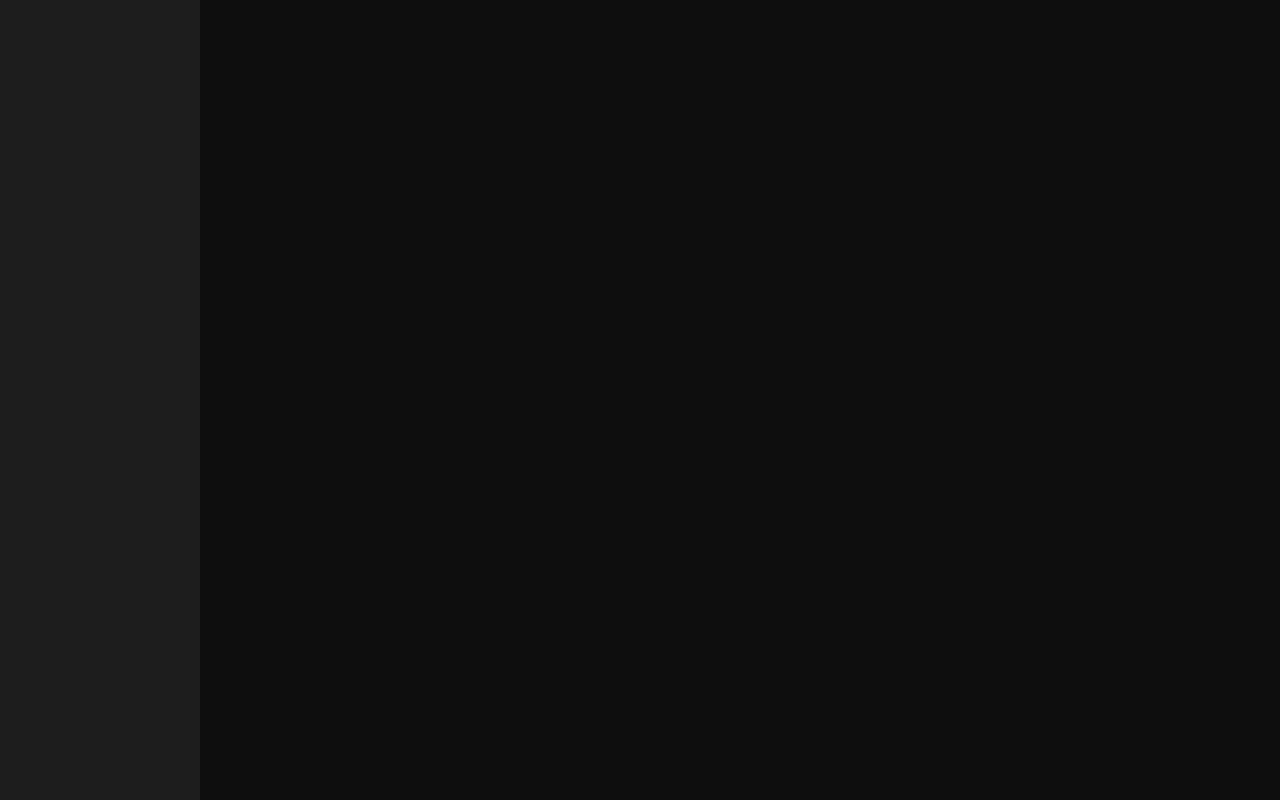
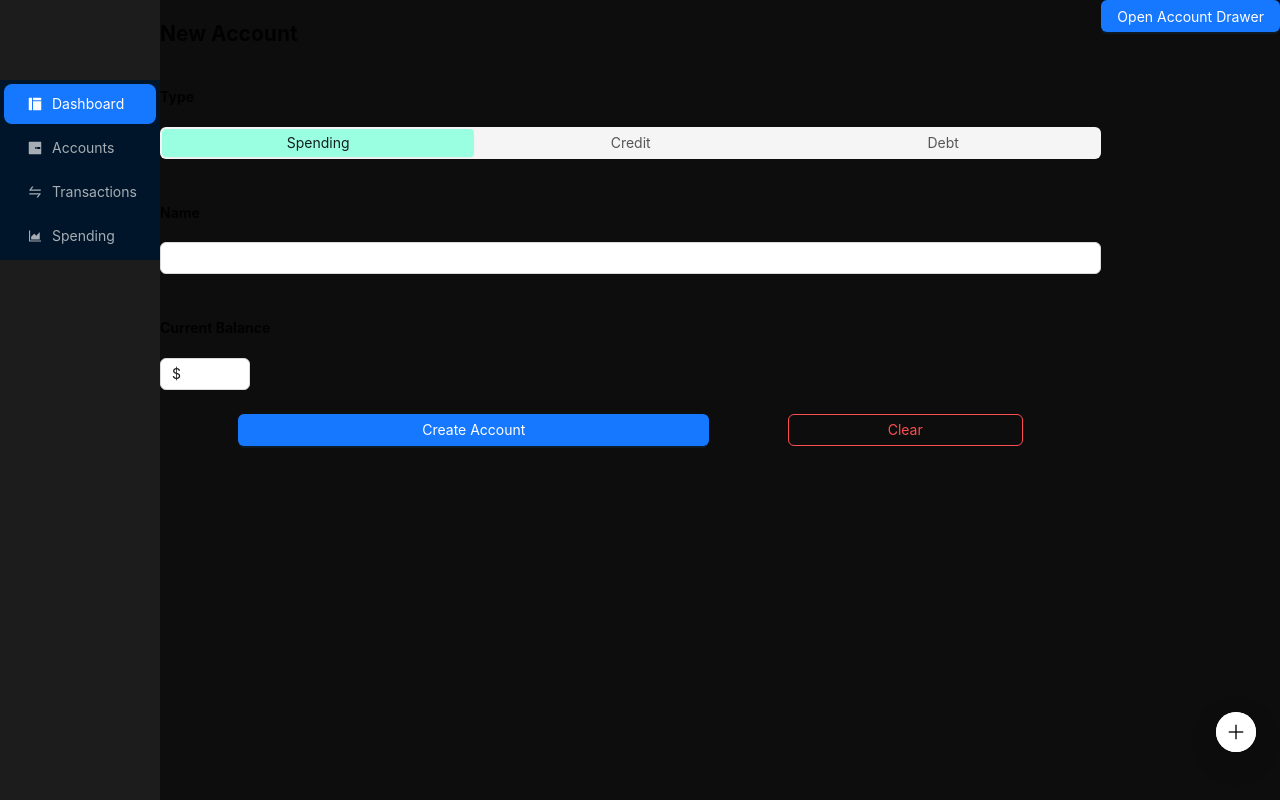
Before and after one commit to BrendanMoorehead/Dollarity, a React (Create React App) app in the folder dollarity/: page / in a window 1280 px wide. Built offline with nearby package versions, Linux system fonts and the light colour scheme.

Commit message:
Design messing around

```diff
--- a/dollarity/package.json
+++ b/dollarity/package.json
@@ -3,6 +3,7 @@
   "version": "0.1.0",
   "private": true,
   "dependencies": {
+    "@ant-design/icons": "^5.3.1",
     "@supabase/supabase-js": "^2.39.7",
     "@testing-library/jest-dom": "^5.17.0",
     "@testing-library/react": "^13.4.0",
--- /dev/null
+++ b/dollarity/src/Components/NewAccountDrawer.js
@@ -0,0 +1,23 @@
+import React from 'react'
+import { Button, Drawer, Segmented } from 'antd';
+import { useState } from 'react';
+import NewAccountForm from './NewAccountForm';
+const NewAccountDrawer = () => {
+    const [open, setOpen] = useState(false);
+
+    const showAccountDrawer = () => setOpen(true);
+    const onCloseAccountDrawer = () => setOpen(false);
+
+  return (
+    <>
+        <Button type='primary' onClick={showAccountDrawer}>
+            Open Account Drawer
+        </Button>
+        <Drawer type="primary" onClose={onCloseAccountDrawer} open={open}>
+            <NewAccountForm />
+        </Drawer>
+    </>
+  )
+}
+
+export default NewAccountDrawer
--- a/dollarity/src/Components/NewAccountForm.js
+++ b/dollarity/src/Components/NewAccountForm.js
@@ -1,33 +1,58 @@
 import React from 'react'
-import { Button, Checkbox, Form, Input, ColorPicker } from 'antd';
+import { Button, Checkbox, Form, Input, ColorPicker, Segmented, InputNumber, Steps, Flex, Row, Col, ConfigProvider } from 'antd';
+import { useState } from 'react';
 /**
  * A form for the user to enter all account details.
  *
  * @returns A form that takes all the data needed to create a new monetary account.
  */
 const NewAccountForm = () => {
-    const newAccountSubmit = () => {
-        console.log("Submission");
-    }
+
+
   return (
-   <Form
-    name="newAccount"
-    onFinish={newAccountSubmit}
-   >
-    <Form.Item
-        label="Account Name"
-        name="accountName"
-    >
-        <Input/>
-    </Form.Item>
-
-    <Form.Item
-        label="Account Color"
-        name="accountColor"
-    >
-        <ColorPicker defaultValue="#1677ff" />
-    </Form.Item>
-
+   <Form>
+      <h2>New Account</h2>
+      <Form.Item>
+          <h4>Type</h4>
+          <ConfigProvider
+  theme={{
+    components: {
+      Segmented: {
+        itemSelectedBg: '#99ffe0'
+      },
+    },
+  }}
+>
+          <Segmented
+            block
+            options={["Spending", "Credit", "Debt"]}
+            onChange={(value) => {
+              console.log(value); // string
+            }}
+          /></ConfigProvider>
+      </Form.Item>
+      <Form.Item>
+        <h4>Name</h4>
+        <Input />
+      </Form.Item>
+      <Form.Item>
+        <h4>Current Balance</h4>
+        <InputNumber
+        formatter={(value) => `$ ${value}`.replace(/\B(?=(\d{3})+(?!\d))/g, ',')}
+        step="0.01"
+        />
+      </Form.Item>
+      <Row justify="space-evenly">
+        <Col span={12}>
+        <Button type="primary" block>
+            Create Account
+        </Button></Col>
+        <Col span={6}>
+        <Button type="primary" danger ghost block>
+          Clear
+        </Button>
+        </Col>
+      </Row>
    </Form>
   )
 }
--- /dev/null
+++ b/dollarity/src/Components/NewTransactionFloatButton.js
@@ -0,0 +1,15 @@
+import React from 'react'
+import { FloatButton } from 'antd';
+import { PlusOutlined } from '@ant-design/icons';
+const NewTransactionFloatButton = () => {
+  return (
+    <FloatButton
+        tooltip={"New Transaction"}
+        icon={<PlusOutlined />}
+        onClick={() => console.log('onClick')}
+    />
+  )
+}
+
+
+export default NewTransactionFloatButton
--- a/dollarity/src/Components/PageLayout.js
+++ b/dollarity/src/Components/PageLayout.js
@@ -1,28 +1,50 @@
 import React from 'react'
 import { Layout, Menu, theme } from 'antd';
+import {LayoutFilled, AreaChartOutlined, SwapOutlined, WalletFilled} from '@ant-design/icons';
+import NewTransactionFloatButton from './NewTransactionFloatButton';
+import NewAccountForm from './NewAccountForm';
+import NewAccountDrawer from './NewAccountDrawer';
+const { Header, Content, Footer, Sider } = Layout;
 
-const { Header, Content, Footer, Sider } = Layout;
+
+function getItem(label, key, icon) {
+  return {
+    key,
+    icon,
+    label,
+  };
+}
+
+const items = [
+  getItem('Dashboard', '1', <LayoutFilled />),
+  getItem('Accounts', '2', <WalletFilled />),
+  getItem('Transactions', '3', <SwapOutlined />),
+  getItem('Spending', '4', <AreaChartOutlined />)
+];
 
 const PageLayout = () => {
   return (
     <Layout
-    style={{
-      minHeight: '100vh',
-      backgroundColor: '#0d0d0d'
-    }}>
-      <Sider style={
-        styles.sider
-      }>
-        <div className="demo-logo-vertical" />
+    style={styles.layout}>
+      <Sider style={styles.sider} width={160}>
+        <Menu theme="dark" defaultSelectedKeys={['1']} mode="inline" items={items} />
       </Sider>
+      <Content><NewAccountForm/></Content>
+      <NewTransactionFloatButton />
+      <NewAccountDrawer />
     </Layout>
   )
 }
 
 export const styles = {
   sider: {
+    paddingTop: 80,
     backgroundColor: '#1c1c1c',
-  }
+  },
+  layout : {
+    minHeight: '100vh',
+    backgroundColor: '#0d0d0d'
+  },
 }
 
 export default PageLayout
```
Also changed, not shown: 1 other file (tests, documents, lock files or other folders).
